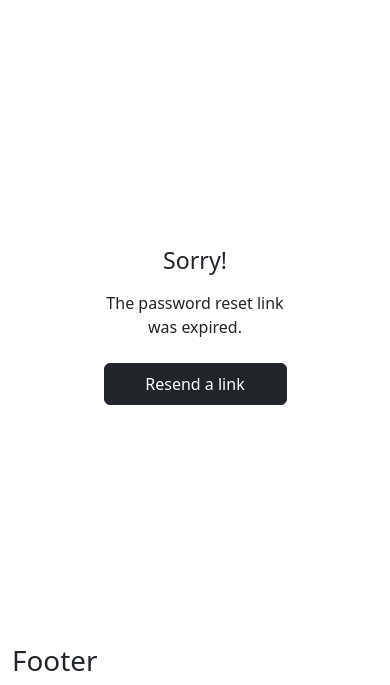
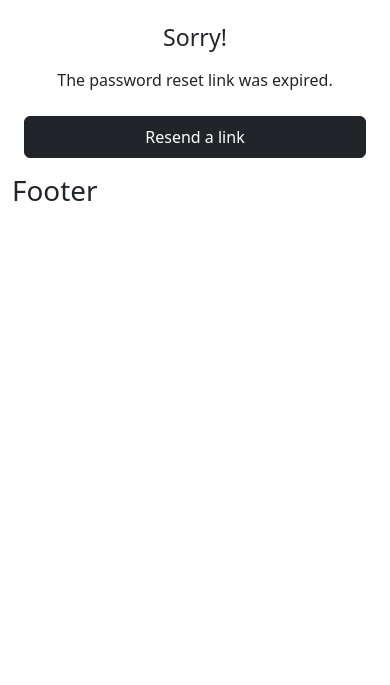
Before and after one commit to Bassel-A-Elazab/SimpleBlogUsingDjangoAndTemplate, a Django app: a page that uses webblog/templates/account/password_reset_from_key.html in a window 390 px wide. Shown: the part 159-844 px from the top of the page. Run offline with Django 4.2, Linux system fonts and the light colour scheme.

Commit message:
Enhance the responsiveness of password pages.

```diff
--- a/webblog/templates/account/password_reset_done.html
+++ b/webblog/templates/account/password_reset_done.html
@@ -4,8 +4,9 @@
 {% block head_title %}{% trans 'Password Reset' %}{% endblock %}
 {% block content %}
 
-<div class="d-flex flex-grow-1 justify-content-center align-items-center">
-    <div class="w-50">
+<div class="container-fluid">
+    <div class="row justify-content-center">
+        <div class="col-lg-5">
             <h1 class="h3 mb-3 fw-normal text-center">{% trans 'Check your email' %}</h1>
             <p class="mb-4">
                 {% blocktrans %}
@@ -14,5 +15,6 @@
             </p>
         </div>
     </div>
+</div>
 
 {% endblock %}
--- a/webblog/templates/account/password_reset_from_key.html
+++ b/webblog/templates/account/password_reset_from_key.html
@@ -4,8 +4,9 @@
 {% block head_title %}{% trans 'Change Password' %}{% endblock %}
 {% block content %}
 
-<div class="d-flex flex-grow-1 justify-content-center align-items-center">
-    <div class="w-50">
+<div class="container-fluid">
+    <div class="row justify-content-center">
+        <div class="col-lg-5">
             {% if token_fail %}
             {% url 'account_reset_password' as passwd_reset_url %}
             <h1 class="h3 mb-3 fw-normal text-center">{% trans 'Sorry!' %}</h1>
@@ -14,7 +15,7 @@
                 The password reset link was expired.
                 {% endblocktrans %}
             </p>
-        <div class="col-12 text-center my-3">
+            <div class="text-center my-3">
                 <a class="btn btn-dark text-white w-100 py-2" href="{{ passwd_reset_url }}">Resend a link</a>
             </div>
             {% else %}
@@ -26,7 +27,7 @@
                     Your new password must be different to previously used passwords.
                     {% endblocktrans %}
                 </p>
-            <div class="col-12 mb-3">
+                <div class="mb-3">
                     <ul class="list-unstyled mb-0">
                         {% for error in form.non_field_errors %}
                         <li><text class="dropdown-item d-flex align-items-center gap-2 py-1 text-danger">
@@ -36,17 +37,16 @@
                         {% endfor %}
                     </ul>
                 </div>
-
-            <div class="col-12 mb-3">
+                <div class="mb-3">
                     <div class="input-group">
                         <span class="input-group-text">
                             <img src="{% static 'icons/key.svg' %}" alt="password1_password_reset_icon">
                         </span>
                         <input type="password"
                             class="form-control shadow-none bg-light rounded-end {% if form.password1.errors %} is-invalid {% endif %}"
-                        placeholder="Your password" id="input-password-reset-password1" name="{{ form.password1.name }}"
-                        value="{{ form.password1.value|default:'' }}">
-                    <div class="invalid-feedback mx-4">
+                            placeholder="Your password" id="input-password-reset-password1"
+                            name="{{ form.password1.name }}" value="{{ form.password1.value|default:'' }}">
+                        <div class="invalid-feedback mx-2">
                             <ul>
                                 {% for error in form.password1.errors %}
                                 <li>{{ error}}</li>
@@ -55,8 +55,7 @@
                         </div>
                     </div>
                 </div>
-
-            <div class="col-12 mb-3">
+                <div class="mb-3">
                     <div class="input-group">
                         <span class="input-group-text">
                             <img src="{% static 'icons/key.svg' %}" alt="password2_password_reset_icon">
@@ -65,7 +64,7 @@
                             class="form-control shadow-none bg-light rounded-end {% if form.password2.errors %} is-invalid {% endif %}"
                             placeholder="Repeat your password" id="input-password-reset-password2"
                             name="{{ form.password2.name }}" value="{{ form.password2.value|default:'' }}">
-                    <div class="invalid-feedback mx-4">
+                        <div class="invalid-feedback mx-2">
                             <ul>
                                 {% for error in form.password2.errors %}
                                 <li>{{ error}}</li>
@@ -74,11 +73,11 @@
                         </div>
                     </div>
                 </div>
-
                 <button class="btn btn-outline-dark w-100 py-2" type="submit">{% trans 'Reset Password' %}</button>
             </form>
             {% endif %}
         </div>
     </div>
+</div>
 
 {% endblock %}
--- a/webblog/templates/account/password_reset_from_key_done.html
+++ b/webblog/templates/account/password_reset_from_key_done.html
@@ -4,8 +4,9 @@
 {% block head_title %}{% trans 'Change Password' %}{% endblock %}
 {% block content %}
 
-<div class="d-flex flex-grow-1 justify-content-center align-items-center">
-    <div class="w-50">
+<div class="container-fluid">
+    <div class="row justify-content-center">
+        <div class="col-lg-5">
             <h1 class="h3 mb-4 fw-normal text-center">{% trans 'Password Changed!' %}</h1>
             <p class="mb-4 text-center">{% trans 'Your password has been successfully reset.' %}</p>
             <p class="mb-4 text-center">
@@ -15,5 +16,6 @@
             </p>
         </div>
     </div>
+</div>
 
 {% endblock %}
```
Also changed, not shown: webblog/templates/account/password_reset.html (+4 -5 lines). Lines whose indentation alone changed are shown as unchanged.
